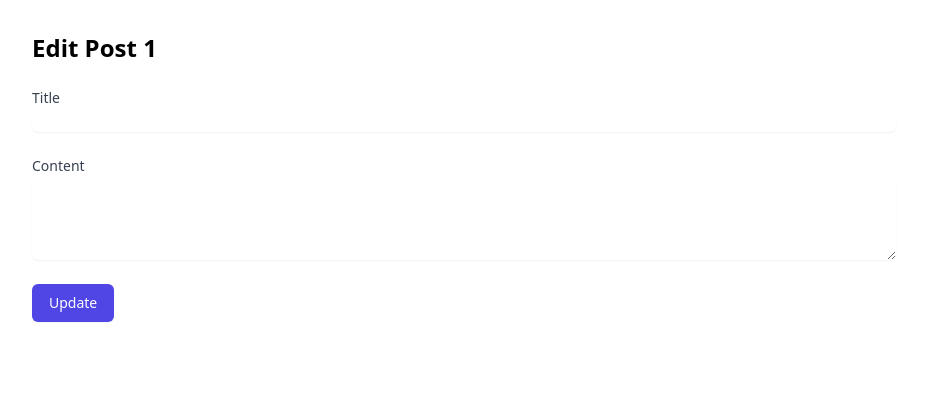
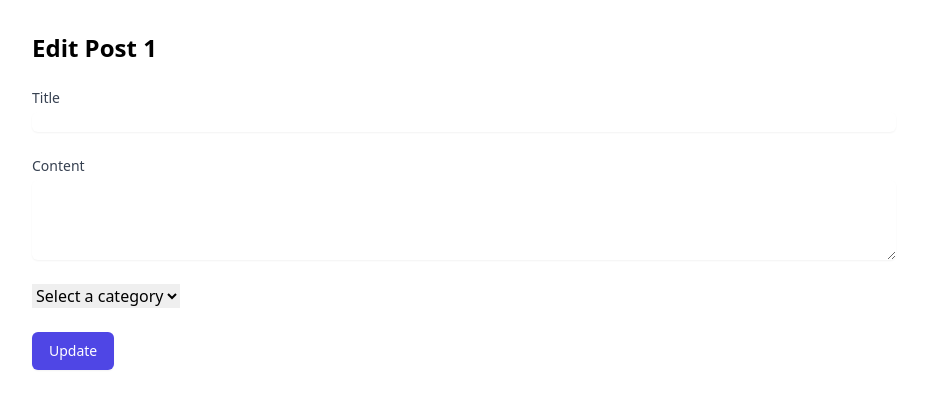
Before and after one commit to GeekOnly/Learn-Next.JS-Prisma-Docker-PostgreSQL, a Next.js app: page /edit/1 in a window 1280 px wide. Shown: the top 408 px of the page, without its empty margins (176-1102 px from the left). Built offline with nearby package versions, Linux system fonts and the light colour scheme; no server answers; the database is empty.

Commit message:
Add category in Client Side

```diff
--- a/app/edit/[id]/page.tsx
+++ b/app/edit/[id]/page.tsx
@@ -1,20 +1,22 @@
 'use client'
 
-import React, { useEffect, useState } from 'react'
+import React, { use,useEffect, useState } from 'react'
 import axios from 'axios'
 import { useRouter } from 'next/navigation'
 
-const Edit = ({ params }: { params: { id: string } }) => {
+const Edit = ({ params }: { params: Promise<{ id: string }> }) => {
     const [title, setTitle] = useState('')
     const [content, setContent] = useState('')
+    const [category, setCategory] = useState('')
     const router = useRouter()
-    const {id} = params;
+    const { id } = use(params);
 
     const fetchPost = async (id: Number) => {
         try {
             const response = await axios.get(`/api/posts/${id}`)
             setTitle(response.data.title)
             setContent(response.data.content)
+            setCategory(response.data.category)
         } catch(error) {
             console.log('error:', error)
         }
@@ -31,7 +33,8 @@ const Edit = ({ params }: { params: { id: string } }) => {
         try {
             await axios.put(`/api/posts/${id}`, {
                 title,
-                content
+                content,
+                category
             })
             router.push('/')
         } catch (error) {
@@ -77,6 +80,12 @@ const Edit = ({ params }: { params: { id: string } }) => {
                 className="mt-1 block w-full rounded-md border-gray-300 shadow-sm focus:border-indigo-500 focus:ring-indigo-500 sm:text-sm"
               ></textarea>
             </div>
+               <select value={category} onChange={(e) => setCategory(e.target.value)}>
+               <option value="">Select a category</option>
+               {/* populate categories as needed */}
+               <option value="Tech">Tech</option>
+               <option value="Lifestyle">Lifestyle</option>
+               </select>
             <div>
               <button
                 type="submit"
```
